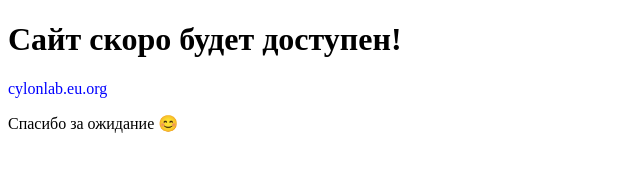
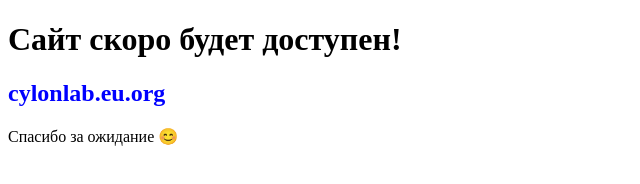
Before and after one commit to ssineenebo/cylonlab, a plain HTML site: page index.html in a window 1280 px wide. Shown: the whole page, without its empty margins (0-640 px from the left). Drawn offline with Linux system fonts and the light colour scheme.

Commit message:
Update index.html

```diff
--- a/index.html
+++ b/index.html
@@ -5,7 +5,7 @@
 </head>
 <body>
   <h1>Сайт скоро будет доступен!</h1>
-  <p><a style="color: blue;">cylonlab.eu.org</a></p>
+  <h2><a style="color: blue;">cylonlab.eu.org</a></h2>
   <p>Спасибо за ожидание 😊</p>
 </body>
 </html>
```
